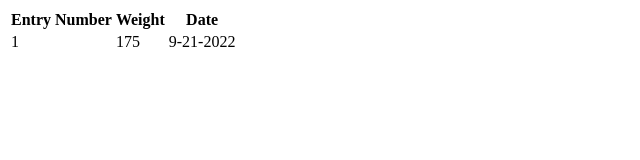
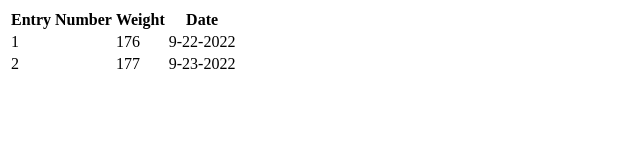
Before and after one commit to NotNanetteKaye/WEEK-JavaScript-dcc-react-tutorial, a React (Create React App) app: page / in a window 1280 px wide. Shown: the top 160 px of the page, without its empty margins (0-640 px from the left). Built offline with nearby package versions, Linux system fonts and the light colour scheme.

Commit message:
Created DisplayEntries Component and Instatiated Component on App Component

```diff
--- a/src/App.js
+++ b/src/App.js
@@ -1,26 +1,13 @@
 import React, { useState } from 'react';
+import DisplayEntries from './Components/DisplayEntries/DisplayEntries'
 
 function App() {
 
-  const [entries, setEntries] = useState([{weight: 175, date: '9-21-2022'}])
+  const [entries, setEntries] = useState([{weight: 176, date: '9-22-2022'}, {weight: 177, date: '9-23-2022'}])
   return (
-    <div className="App">
-      <table>
-        <thead>
-          <tr>
-            <th>Entry Number</th>
-            <th>Weight</th>
-            <th>Date</th>
-          </tr>
-        </thead>
-        <tbody>
-          <tr>
-            <td>1</td>
-            <td>175</td>
-            <td>9-21-2022</td>
-          </tr>
-        </tbody>
-      </table>
+    <div>
+      <DisplayEntries parentEntries = {entries} />
+
     </div>
   );
 }
--- /dev/null
+++ b/src/Components/DisplayEntries/DisplayEntries.jsx
@@ -0,0 +1,27 @@
+
+const DisplayEntries = (props) => {
+    return (
+        <table>
+            <thead>
+            <tr>
+                <th>Entry Number</th>
+                <th>Weight</th>
+                <th>Date</th>
+            </tr>
+            </thead>
+            <tbody>
+            {props.parentEntries.map((entry, index) => {
+                return (
+                <tr>
+                    <td>{index+1}</td>
+                    <td>{entry.weight}</td>
+                    <td>{entry.date}</td>
+                </tr>
+                )
+            })}
+            </tbody>
+      </table>
+        );
+}
+
+export default DisplayEntries;
```
